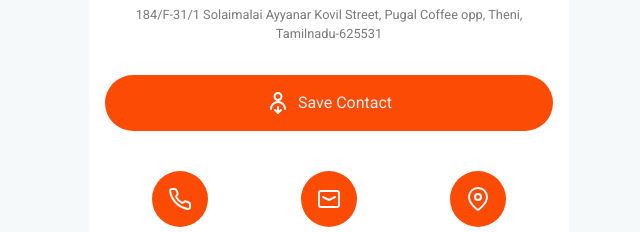
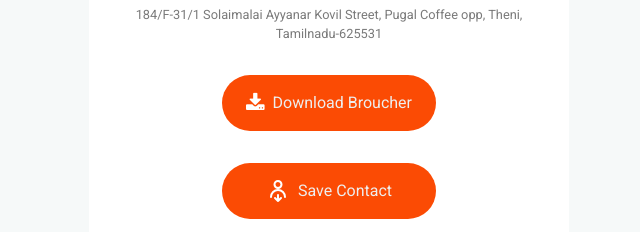
Before and after one commit to jana-nearlooks/Nearlook-Digital-Vcard, a plain HTML site: page index.html in a window 1280 px wide. Shown: the part 535-767 px from the top of the page, without its empty margins (311-951 px from the left). Drawn offline with Linux system fonts and the light colour scheme.

Commit message:
:zap: Download Broucher

```diff
--- a/index.html
+++ b/index.html
@@ -11,6 +11,7 @@
   <link
     href="https://fonts.googleapis.com/css2?family=Poppins:ital,wght@0,100;0,200;0,300;0,400;0,500;0,600;0,700;0,800;0,900;1,100;1,200;1,300;1,400;1,500;1,600;1,700;1,800;1,900&amp;family=Roboto:ital,wght@0,100;0,300;0,400;0,500;0,700;0,900;1,100;1,300;1,400;1,500;1,700;1,900&amp;display=swap"
     rel="stylesheet">
+    <link rel="stylesheet" href="https://cdnjs.cloudflare.com/ajax/libs/font-awesome/4.7.0/css/font-awesome.min.css">
   <title>Nearlook Private Limited's Digital Business Card</title>
   <style>
     #body {
@@ -156,7 +157,14 @@
       <p class="bizaddr">
         184/F-31/1 Solaimalai Ayyanar Kovil Street, Pugal Coffee opp, Theni, Tamilnadu-625531
       </p>
-    </div> <!----> <a id="cta" rel="noreferrer" download="" target="_blank" aria-label="Save Contact"
+    </div> <!---->
+    <div>
+       <a id="cta" rel="noreferrer" download="" target="_blank" aria-label="Save Contact"
+      href="Trifold brocher.pdf" style="background-color: rgb(251, 75, 4);">
+      <i class="fa fa-download" style="font-size:20px; color: white;"></i>
+      <p class="iconColor">&nbsp; Download Broucher</p>
+    </a>
+    <a id="cta" rel="noreferrer" download="" target="_blank" aria-label="Save Contact"
       href="nearlookprivatelimited.vcf" style="background-color: rgb(251, 75, 4);">
       <div class="icon iconColor"><svg viewBox="0 0 24 24" xmlns="http://www.w3.org/2000/svg" xml:space="preserve"
           style="fill-rule:evenodd;clip-rule:evenodd;stroke-linecap:round;stroke-linejoin:round;stroke-miterlimit:2">
@@ -170,6 +178,10 @@
         </svg></div>
       <p class="iconColor">Save Contact</p>
     </a>
+
+
+    </div>
+
     <div class="actions">
       <div class="actionsC">
         <div class="actionBtn"><a href="tel:7888744401" target="_blank" rel="noopener noreferrer" aria-label="Mobile"
```
Also changed, not shown: 1 other file.
